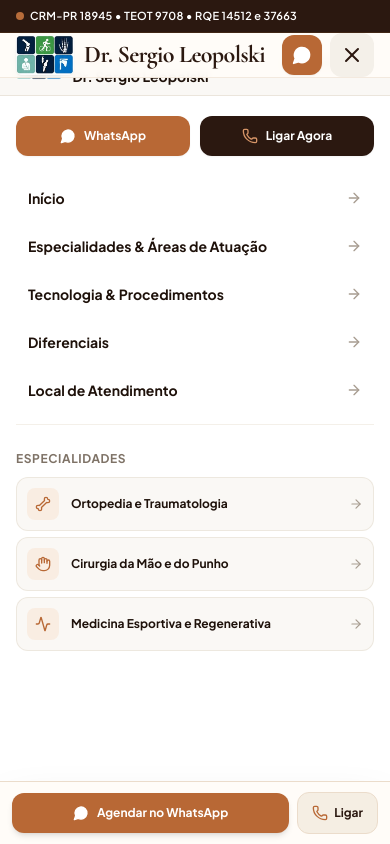
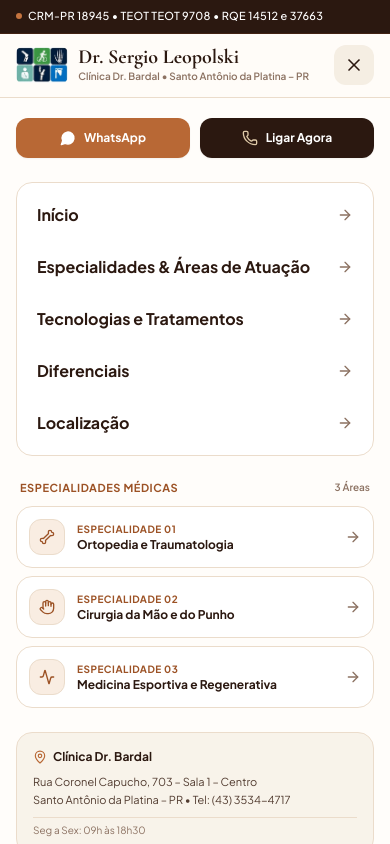
Before and after one commit to josepatrial/drSergioLeopolski, a React (Vite) app: page / in a window 390 px wide. Both pictures are taken after a click on the button 352 px from the left and 55 px from the top of the page. Shown: the top 844 px of the page. Built offline with nearby package versions, Linux system fonts and the light colour scheme.

Commit message:
fix(mobile): corrigir sobreposicao do menu mobile, remover cabecalho duplicado e ajustar z-index

```diff
--- a/src/components/Navbar.tsx
+++ b/src/components/Navbar.tsx
@@ -72,11 +72,11 @@ export const Navbar: React.FC<NavbarProps> = ({ profile }) => {
   const getSpecialtyIcon = (slug: string) => {
     switch (slug) {
       case 'ortopedia':
-        return <Bone className="w-4 h-4 text-emerald-600" />;
+        return <Bone className="w-4 h-4 text-[#9c5225]" />;
       case 'cirurgia-da-mao':
-        return <Hand className="w-4 h-4 text-emerald-600" />;
+        return <Hand className="w-4 h-4 text-[#9c5225]" />;
       default:
-        return <Activity className="w-4 h-4 text-emerald-600" />;
+        return <Activity className="w-4 h-4 text-[#9c5225]" />;
     }
   };
 
@@ -138,14 +138,14 @@ export const Navbar: React.FC<NavbarProps> = ({ profile }) => {
             <Link
               to="/"
               onClick={() => window.scrollTo({ top: 0, behavior: 'smooth' })}
-              className="group flex items-center gap-2.5 sm:gap-3 text-left focus:outline-none shrink-0"
+              className="group flex items-center gap-2 sm:gap-3 text-left focus:outline-none shrink-0"
             >
               <img
                 src="/images/icone-marca-6grid.png"
                 alt="Símbolo oficial Dr. Sergio Leopolski"
-                className="h-10 sm:h-11 w-auto object-contain rounded-md shadow-sm group-hover:scale-105 transition-transform shrink-0"
+                className="h-9 sm:h-11 w-auto object-contain rounded-md shadow-sm group-hover:scale-105 transition-transform shrink-0"
               />
-              <span className="font-editorial text-2xl sm:text-[1.7rem] font-bold tracking-tight text-[#2b1810] leading-none whitespace-nowrap">
+              <span className="font-editorial text-xl sm:text-2xl lg:text-[1.7rem] font-bold tracking-tight text-[#2b1810] leading-none whitespace-nowrap">
                 {profile.doctorName}
               </span>
             </Link>
@@ -248,18 +248,18 @@ export const Navbar: React.FC<NavbarProps> = ({ profile }) => {
                 target="_blank"
                 rel="noopener noreferrer"
                 aria-label="WhatsApp direto"
-                className="p-2.5 rounded-xl bg-emerald-600 text-white shadow-sm flex items-center justify-center active:scale-95 transition-transform"
+                className="p-2.5 rounded-xl bg-[#b86835] active:bg-[#9a4f27] text-white shadow-sm flex items-center justify-center active:scale-95 transition-transform"
               >
                 <MessageCircle className="w-5 h-5 fill-white" />
               </a>
 
               <button
                 type="button"
-                onClick={() => setMobileMenuOpen(!mobileMenuOpen)}
-                className="p-2.5 rounded-xl bg-slate-100 hover:bg-slate-200 text-navy-950 focus:outline-none transition-colors"
-                aria-label={mobileMenuOpen ? 'Fechar menu de navegação' : 'Abrir menu de navegação'}
+                onClick={() => setMobileMenuOpen(true)}
+                className="p-2.5 rounded-xl bg-[#f5eee3] active:bg-[#ebdccb] text-[#2b1810] focus:outline-none transition-colors"
+                aria-label="Abrir menu de navegação"
               >
-                {mobileMenuOpen ? <X className="w-6 h-6 text-navy-900" /> : <Menu className="w-6 h-6 text-navy-900" />}
+                <Menu className="w-6 h-6 text-[#2b1810]" />
               </button>
             </div>
           </div>
@@ -268,35 +268,59 @@ export const Navbar: React.FC<NavbarProps> = ({ profile }) => {
 
       {/* Modern Fullscreen Mobile Drawer */}
       {mobileMenuOpen && (
-        <div className="fixed inset-0 z-40 lg:hidden flex flex-col bg-white">
-          <div className="h-24 shrink-0 bg-slate-50 border-b border-slate-200/80 px-4 flex items-end pb-3">
-            <div className="w-full flex items-center justify-between">
-              <div className="flex items-center gap-2.5">
+        <div className="fixed inset-0 z-[60] lg:hidden flex flex-col bg-[#fffdfa] animate-in fade-in duration-200">
+          {/* Top Credentials Bar */}
+          <div className="shrink-0 bg-[#2b1810] text-[#f5eee3] px-4 py-2 border-b border-[#422314] flex items-center justify-between text-[11px]">
+            <span className="flex items-center gap-1.5 font-medium tracking-wide text-white truncate">
+              <span className="w-1.5 h-1.5 rounded-full bg-[#c5743f] shrink-0" />
+              <span>CRM-PR {CLINIC_INFO.crm} • TEOT {CLINIC_INFO.teot} • {CLINIC_INFO.rqeFormatted}</span>
+            </span>
+          </div>
+
+          {/* Drawer Header */}
+          <div className="shrink-0 bg-[#fffcf8] border-b border-[#ebdccb] px-4 h-16 flex items-center justify-between gap-3 shadow-2xs">
+            <Link
+              to="/"
+              onClick={() => {
+                setMobileMenuOpen(false);
+                window.scrollTo({ top: 0, behavior: 'smooth' });
+              }}
+              className="flex items-center gap-2.5 focus:outline-none"
+            >
               <img
                 src="/images/icone-marca-6grid.png"
-                  alt="Símbolo oficial"
-                  className="h-8 w-auto object-contain rounded"
+                alt="Símbolo oficial Dr. Sergio Leopolski"
+                className="h-9 w-auto object-contain rounded-md shadow-xs"
               />
               <div>
-                  <span className="text-[10px] font-bold uppercase tracking-wider text-emerald-700">
-                    Menu Principal
+                <span className="font-editorial text-xl font-bold text-[#2b1810] leading-none block">
+                  {profile.doctorName}
                 </span>
-                  <p className="text-sm font-bold text-navy-950 leading-none">{profile.doctorName}</p>
-                </div>
-              </div>
-              <span className="text-[11px] font-semibold px-2 py-0.5 rounded-md bg-emerald-100 text-emerald-800">
-                CRM-PR {CLINIC_INFO.crm}
+                <span className="text-[10px] font-semibold text-[#8c7262] block mt-0.5">
+                  {CLINIC_INFO.clinicName} • {CLINIC_INFO.cityState}
                 </span>
               </div>
+            </Link>
+
+            <button
+              type="button"
+              onClick={() => setMobileMenuOpen(false)}
+              className="w-10 h-10 rounded-xl bg-[#f5eee3] hover:bg-[#ebdccb] active:scale-95 text-[#2b1810] flex items-center justify-center transition-all focus:outline-none"
+              aria-label="Fechar menu de navegação"
+            >
+              <X className="w-5 h-5 text-[#2b1810]" />
+            </button>
           </div>
 
-          <div className="flex-1 overflow-y-auto px-4 py-5 space-y-5">
+          {/* Drawer Scrollable Content */}
+          <div className="flex-1 overflow-y-auto px-4 py-5 space-y-6 pb-20">
+            {/* Quick Action CTAs */}
             <div className="grid grid-cols-2 gap-2.5">
               <a
                 href={getWhatsAppUrl()}
                 target="_blank"
                 rel="noopener noreferrer"
-                className="flex items-center justify-center gap-2 p-3 rounded-xl bg-emerald-600 text-white text-xs font-bold shadow-sm"
+                className="flex items-center justify-center gap-2 py-3 px-4 rounded-xl bg-[#b86835] active:bg-[#9a4f27] text-white text-xs font-bold shadow-sm transition-all"
               >
                 <MessageCircle className="w-4 h-4 fill-white shrink-0" />
                 <span>WhatsApp</span>
@@ -304,83 +328,110 @@ export const Navbar: React.FC<NavbarProps> = ({ profile }) => {
 
               <a
                 href={CLINIC_INFO.phoneHref}
-                className="flex items-center justify-center gap-2 p-3 rounded-xl bg-navy-900 text-white text-xs font-bold shadow-sm"
+                className="flex items-center justify-center gap-2 py-3 px-4 rounded-xl bg-[#2b1810] active:bg-[#1a0e0a] text-white text-xs font-bold shadow-sm transition-all"
               >
-                <Phone className="w-4 h-4 text-emerald-400 shrink-0" />
+                <Phone className="w-4 h-4 text-[#dfcaa9] shrink-0" />
                 <span>Ligar Agora</span>
               </a>
             </div>
 
-            <div className="space-y-1 border-b border-slate-100 pb-3 text-sm">
+            {/* Navigation Sections */}
+            <div className="space-y-1 bg-white rounded-2xl p-2 border border-[#ebdccb] shadow-2xs">
               <button
                 type="button"
                 onClick={() => scrollToSection('inicio')}
-                className="w-full flex items-center justify-between p-3 rounded-xl text-left font-bold text-navy-950 hover:bg-slate-100"
+                className="w-full flex items-center justify-between p-3 rounded-xl text-left font-bold text-[#2b1810] hover:bg-[#f9ede2] transition-colors"
               >
                 <span>Início</span>
-                <ArrowRight className="w-4 h-4 text-slate-400" />
+                <ArrowRight className="w-4 h-4 text-[#8c7262]" />
               </button>
 
               <button
                 type="button"
                 onClick={() => scrollToSection('especialidades')}
-                className="w-full flex items-center justify-between p-3 rounded-xl text-left font-bold text-navy-950 hover:bg-slate-100"
+                className="w-full flex items-center justify-between p-3 rounded-xl text-left font-bold text-[#2b1810] hover:bg-[#f9ede2] transition-colors"
               >
                 <span>Especialidades & Áreas de Atuação</span>
-                <ArrowRight className="w-4 h-4 text-slate-400" />
+                <ArrowRight className="w-4 h-4 text-[#8c7262]" />
               </button>
 
               <button
                 type="button"
                 onClick={() => scrollToSection('tecnologia')}
-                className="w-full flex items-center justify-between p-3 rounded-xl text-left font-bold text-navy-950 hover:bg-slate-100"
+                className="w-full flex items-center justify-between p-3 rounded-xl text-left font-bold text-[#2b1810] hover:bg-[#f9ede2] transition-colors"
               >
-                <span>Tecnologia & Procedimentos</span>
-                <ArrowRight className="w-4 h-4 text-slate-400" />
+                <span>Tecnologias e Tratamentos</span>
+                <ArrowRight className="w-4 h-4 text-[#8c7262]" />
               </button>
 
               <button
                 type="button"
                 onClick={() => scrollToSection('diferenciais')}
-                className="w-full flex items-center justify-between p-3 rounded-xl text-left font-bold text-navy-950 hover:bg-slate-100"
+                className="w-full flex items-center justify-between p-3 rounded-xl text-left font-bold text-[#2b1810] hover:bg-[#f9ede2] transition-colors"
               >
                 <span>Diferenciais</span>
-                <ArrowRight className="w-4 h-4 text-slate-400" />
+                <ArrowRight className="w-4 h-4 text-[#8c7262]" />
               </button>
 
               <button
                 type="button"
                 onClick={() => scrollToSection('localizacao')}
-                className="w-full flex items-center justify-between p-3 rounded-xl text-left font-bold text-navy-950 hover:bg-slate-100"
+                className="w-full flex items-center justify-between p-3 rounded-xl text-left font-bold text-[#2b1810] hover:bg-[#f9ede2] transition-colors"
               >
-                <span>Local de Atendimento</span>
-                <ArrowRight className="w-4 h-4 text-slate-400" />
+                <span>Localização</span>
+                <ArrowRight className="w-4 h-4 text-[#8c7262]" />
               </button>
             </div>
 
+            {/* 3 Especialidades Pages */}
+            <div className="space-y-2.5">
+              <div className="flex items-center justify-between px-1">
+                <span className="text-[11px] font-extrabold uppercase tracking-wider text-[#9c5225]">
+                  Especialidades Médicas
+                </span>
+                <span className="text-[10px] font-semibold text-[#8c7262]">
+                  3 Áreas
+                </span>
+              </div>
               <div className="space-y-2">
-              <span className="text-xs font-bold uppercase tracking-wider text-slate-500">
-                Especialidades
-              </span>
-              <div className="space-y-1.5">
                 {SPECIALTIES_DATA.map((spec) => (
                   <Link
                     key={spec.id}
                     to={`/especialidades/${spec.slug}`}
-                    className="flex items-center gap-3 p-2.5 rounded-xl bg-slate-50 border border-slate-200/70"
+                    onClick={() => setMobileMenuOpen(false)}
+                    className="flex items-center gap-3 p-3 rounded-2xl bg-white border border-[#ebdccb] shadow-2xs hover:border-[#b86835]/40 transition-all active:scale-[0.99]"
                   >
-                    <div className="w-8 h-8 rounded-lg bg-emerald-100 text-emerald-700 flex items-center justify-center shrink-0">
+                    <div className="w-9 h-9 rounded-xl bg-[#f9ede2] text-[#9c5225] flex items-center justify-center shrink-0 border border-[#ebdccb]">
                       {getSpecialtyIcon(spec.slug)}
                     </div>
                     <div className="flex-1 min-w-0">
-                      <div className="text-xs font-bold text-navy-950 truncate">
+                      <div className="text-[10px] font-bold text-[#9c5225] uppercase tracking-wider">
+                        Especialidade {spec.number}
+                      </div>
+                      <div className="text-xs sm:text-sm font-bold text-[#2b1810] truncate">
                         {spec.title}
                       </div>
                     </div>
-                    <ArrowRight className="w-3.5 h-3.5 text-slate-400 shrink-0" />
+                    <ArrowRight className="w-4 h-4 text-[#8c7262] shrink-0" />
                   </Link>
                 ))}
               </div>
+            </div>
+
+            {/* Contact & Clinic Info Footer inside Menu */}
+            <div className="p-4 rounded-2xl bg-[#f5eee3]/70 border border-[#ebdccb] space-y-2 text-xs text-[#523c30]">
+              <div className="font-bold text-[#2b1810] flex items-center gap-1.5">
+                <MapPin className="w-3.5 h-3.5 text-[#b86835]" />
+                <span>{CLINIC_INFO.clinicName}</span>
+              </div>
+              <p className="text-[11px] leading-relaxed">
+                {CLINIC_INFO.address.street}
+                <br />
+                {CLINIC_INFO.cityState} • Tel: {CLINIC_INFO.phoneDisplay}
+              </p>
+              <p className="text-[10px] text-[#8c7262] pt-1 border-t border-[#ebdccb]">
+                Seg a Sex: 09h às 18h30
+              </p>
             </div>
           </div>
         </div>
```
Lines whose indentation alone changed are shown as unchanged.
